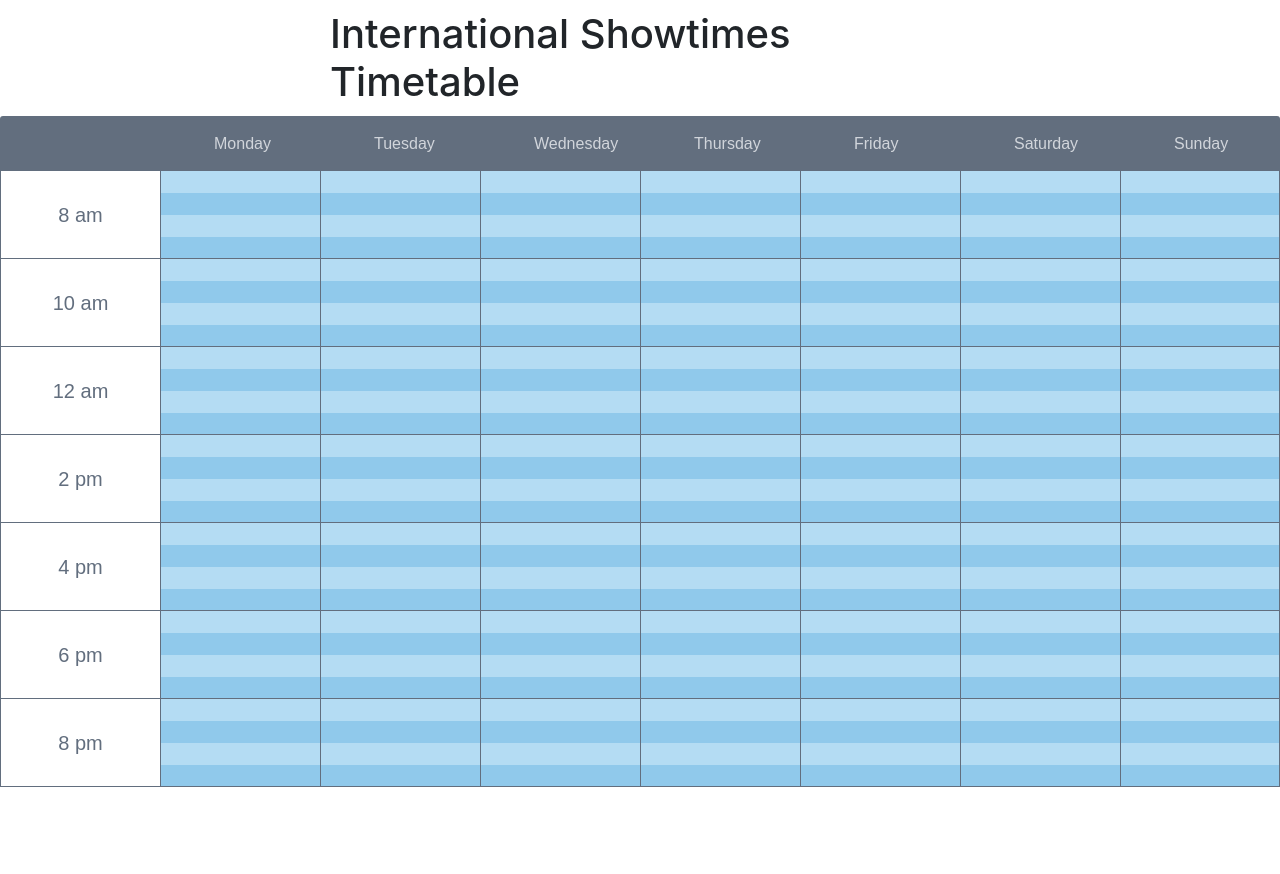
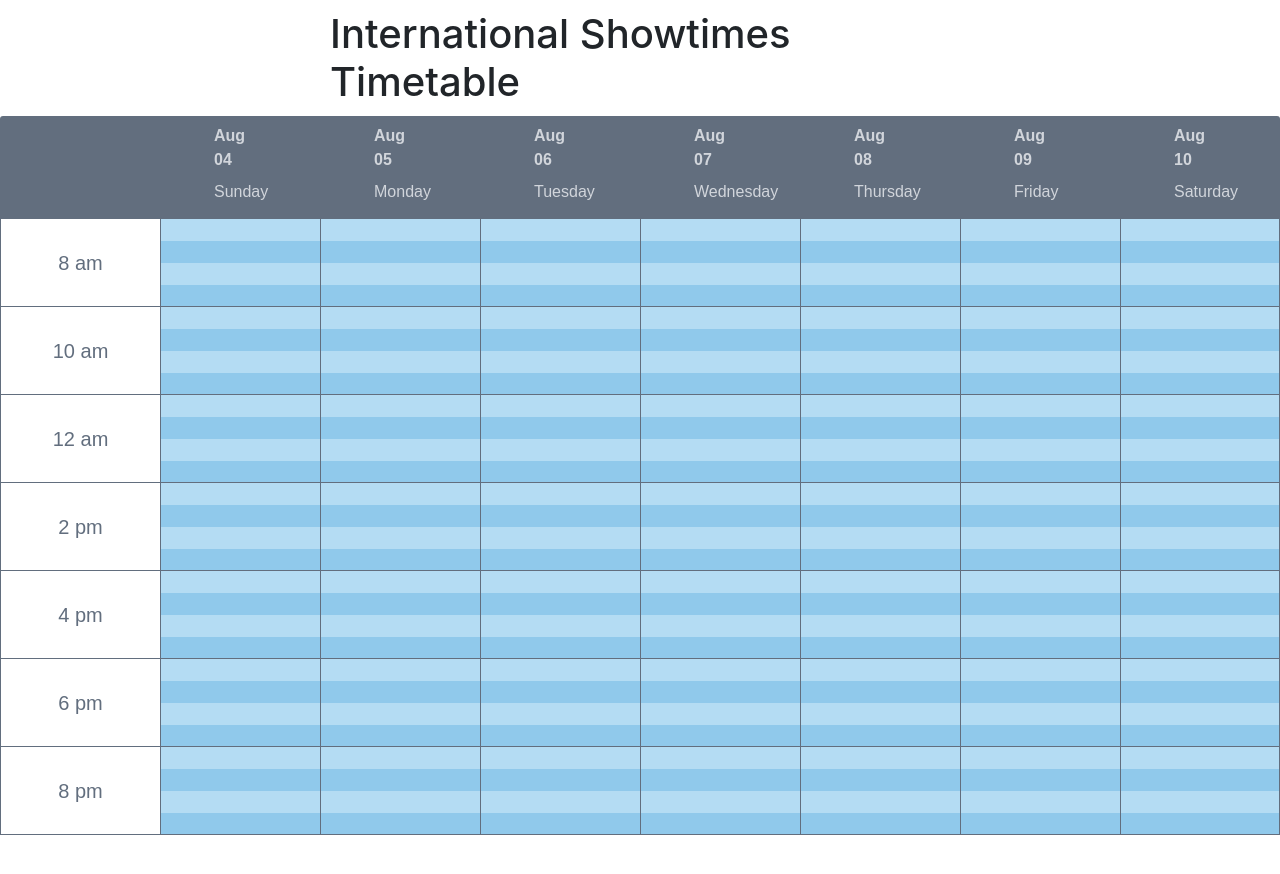
Before and after one commit to Patrikmulato/React-worktime-schedule, a React (Create React App) app: page / in a window 1280 px wide. Shown: the top 874 px of the page. Before the commit the page ends 837 px from the top, so only its background shows below. Built offline with nearby package versions, Linux system fonts and the light colour scheme.

Commit message:
added moment js and dynamic dates

```diff
--- a/package.json
+++ b/package.json
@@ -3,6 +3,7 @@
   "version": "0.1.0",
   "private": true,
   "dependencies": {
+    "moment": "^2.24.0",
     "react": "^16.8.6",
     "react-dom": "^16.8.6",
     "react-scripts": "3.0.1"
--- a/src/App.css
+++ b/src/App.css
@@ -1,8 +1,15 @@
+/**********************************
+OWN RULES
+***********************************/
 .center {
   margin: auto;
   width: 50%;
   padding: 10px;
 }
+
+/**********************************
+TABLE
+***********************************/
 table {
   font-family: sans-serif;
   width: 100%;
@@ -32,6 +39,14 @@ table thead tr th .long {
   font-family: sans-serif;
   color: #d1d5db;
 }
+table thead tr th .date {
+  padding-bottom: 0;
+  padding-top: 0;
+  background: #626e7e;
+  font-family: sans-serif;
+  color: #d1d5db;
+}
+
 table tbody tr {
   background: #90c9eb;
 }
--- a/src/components/tableComponents/Body.js
+++ b/src/components/tableComponents/Body.js
@@ -4,7 +4,7 @@ const Body = () => {
   return (
     <tbody>
       <tr>
-        <td class='hour' rowspan='4'>
+        <td className='hour' rowSpan='4'>
           <span>8 am</span>
         </td>
         <td />
@@ -43,7 +43,7 @@ const Body = () => {
         <td />
       </tr>
       <tr>
-        <td class='hour' rowspan='4'>
+        <td className='hour' rowSpan='4'>
           <span>10 am</span>
         </td>
         <td />
@@ -83,7 +83,7 @@ const Body = () => {
       </tr>
 
       <tr>
-        <td class='hour' rowspan='4'>
+        <td className='hour' rowSpan='4'>
           <span>12 am</span>
         </td>
         <td />
@@ -122,7 +122,7 @@ const Body = () => {
         <td />
       </tr>
       <tr>
-        <td class='hour' rowspan='4'>
+        <td className='hour' rowSpan='4'>
           <span>2 pm</span>
         </td>
         <td />
@@ -161,7 +161,7 @@ const Body = () => {
         <td />
       </tr>
       <tr>
-        <td class='hour' rowspan='4'>
+        <td className='hour' rowSpan='4'>
           <span>4 pm</span>
         </td>
         <td />
@@ -200,7 +200,7 @@ const Body = () => {
         <td />
       </tr>
       <tr>
-        <td class='hour' rowspan='4'>
+        <td className='hour' rowSpan='4'>
           <span>6 pm</span>
         </td>
         <td />
@@ -239,7 +239,7 @@ const Body = () => {
         <td />
       </tr>
       <tr>
-        <td class='hour' rowspan='4'>
+        <td className='hour' rowSpan='4'>
           <span>8 pm</span>
         </td>
         <td />
--- a/src/components/tableComponents/Days.js
+++ b/src/components/tableComponents/Days.js
@@ -1,23 +1,25 @@
 import React from 'react';
+import moment from 'moment';
 
-const days = [
-  'Monday',
-  'Tuesday',
-  'Wednesday',
-  'Thursday',
-  'Friday',
-  'Saturday',
-  'Sunday'
-];
+let days = moment.weekdays();
 
 const Days = () => {
   return (
     <thead>
       <tr>
         <th />
-        {days.map(day => (
-          <th>
-            <h6 className='long center'>{day}</h6>
+        {days.map((day, i) => (
+          <th key={day}>
+            <p className='date center'>
+              {moment(new Date())
+                .add(i, 'days')
+                .format('MMM DD')}
+            </p>
+            <h6 className='long center'>
+              {moment(new Date())
+                .add(i, 'days')
+                .format('dddd')}
+            </h6>
           </th>
         ))}
       </tr>
```
Also changed, not shown: 1 other file (tests, documents, lock files or other folders).
